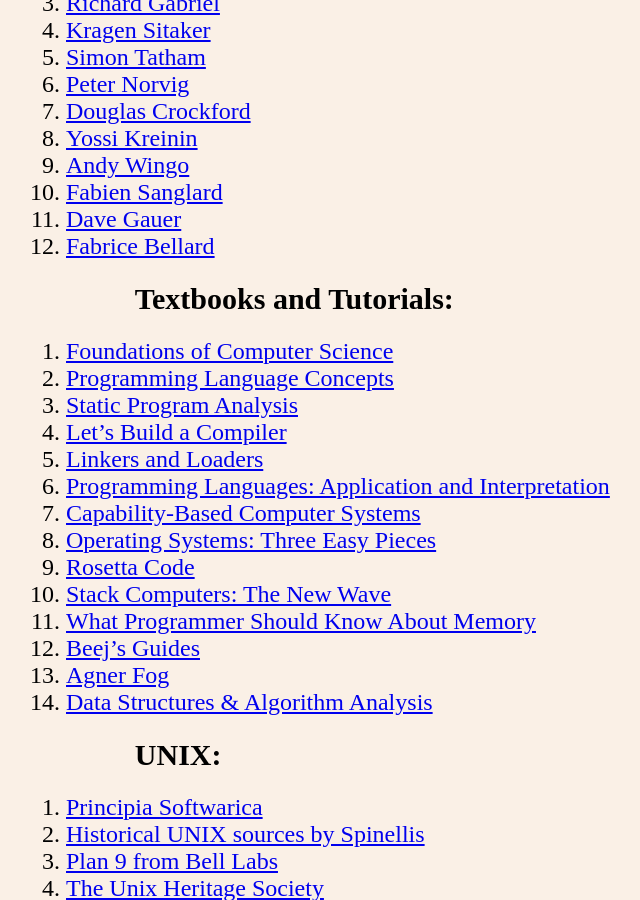
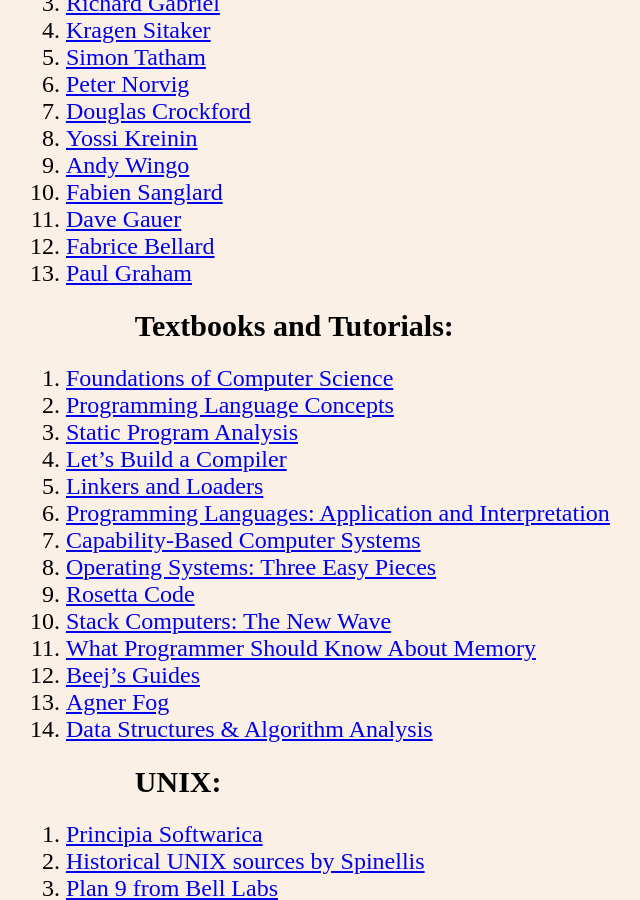
Before and after one commit to TeAeg/teaeg.github.io, a Jekyll site: the page built from index.md, in a window 1280 px wide and 900 px high, scrolled down 551 px. Shown: the whole window, without its empty margins (70-710 px from the left). Built offline with Jekyll 4.4.1, drawn with Linux system fonts in a browser that asks for light colours; our own code applies the rules of GitHub Pages for plain Markdown files.

Commit message:
Added a new link to Paul Graham
Added a new link to Paul Graham's homepage

```diff
--- a/index.md
+++ b/index.md
@@ -18,6 +18,7 @@
 10. [Fabien Sanglard](https://fabiensanglard.net)
 11. [Dave Gauer](https://ratfactor.com)
 12. [Fabrice Bellard](https://bellard.org)
+13. [Paul Graham](https://www.paulgraham.com)
 
 ## Textbooks and Tutorials:
 1. [Foundations of Computer Science](http://infolab.stanford.edu/~ullman/focs.html)
```
